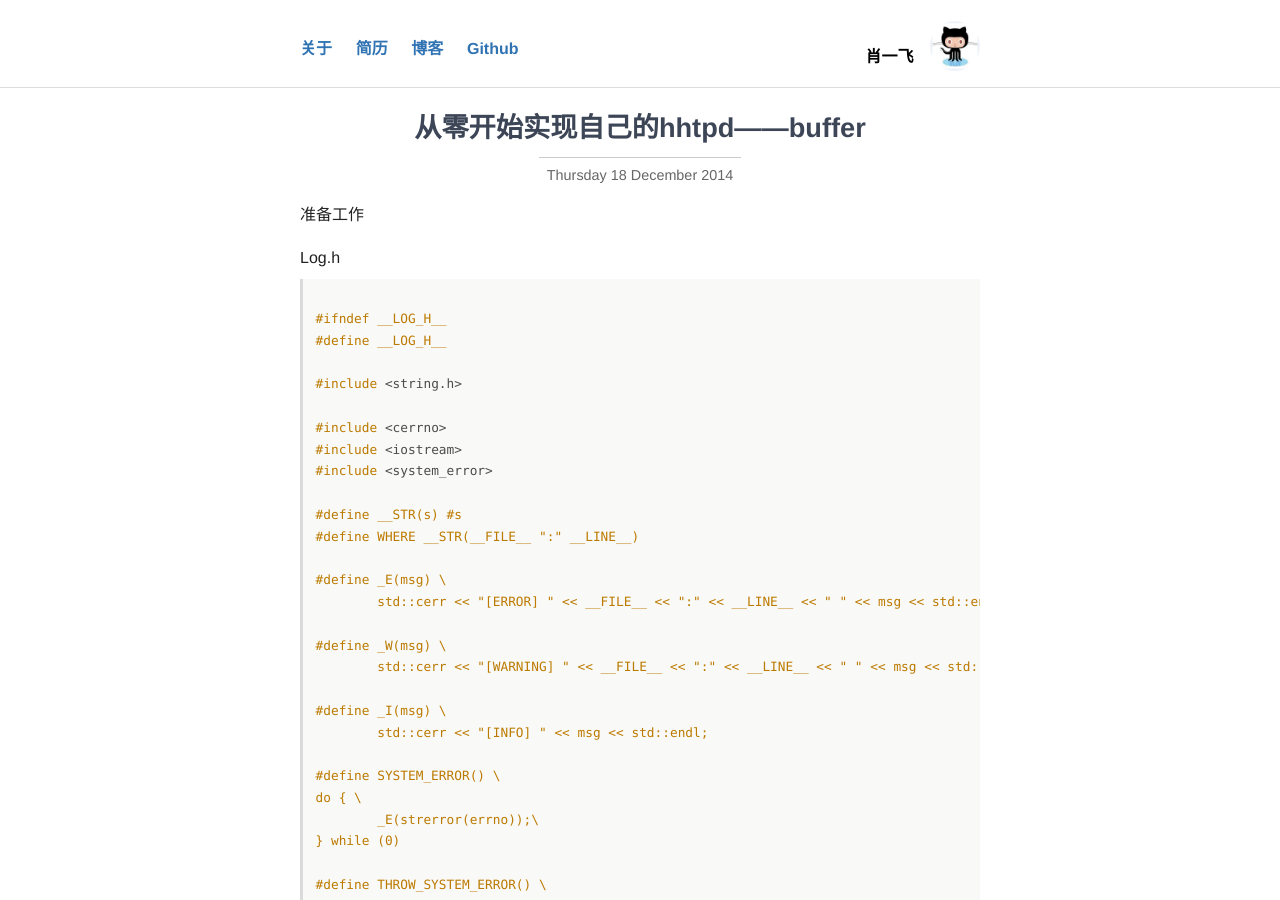
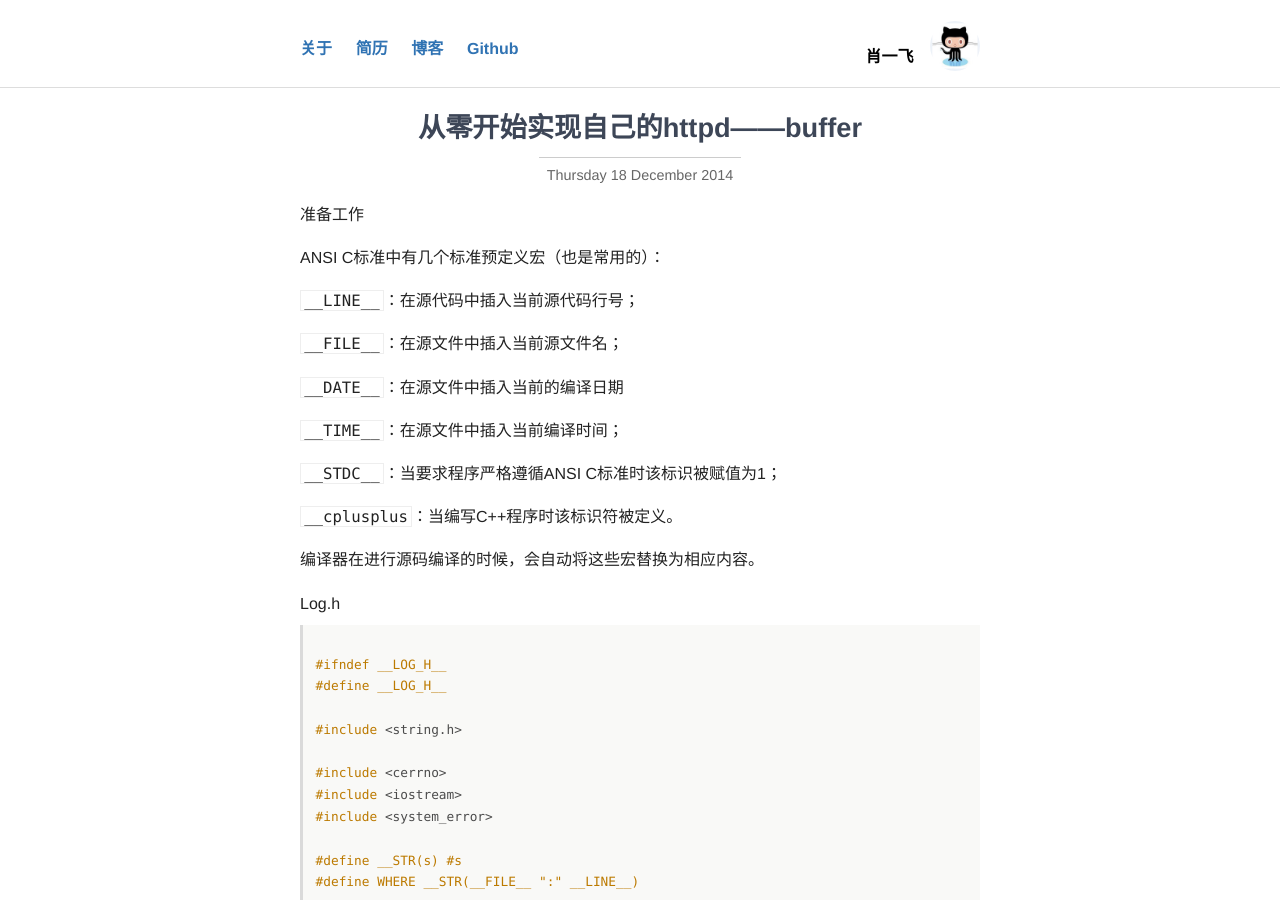
Before and after one commit to xiaoyifeibupt/xiaoyifeibupt.github.io, a Jekyll site: the page built from _posts/2014-12-18-myhttpd-buffer.md, in a window 1280 px wide and 900 px high. Built offline with Jekyll 4.4.1, drawn with Linux system fonts in a browser that asks for light colours; Markdown is read by kramdown in place of the engine named in the settings; comment, search, counter and statistics services are not loaded.

Commit message:
Update 2014-12-18-myhttpd-buffer.md

```diff
--- a/_posts/2014-12-18-myhttpd-buffer.md
+++ b/_posts/2014-12-18-myhttpd-buffer.md
@@ -1,10 +1,27 @@
 ---
 layout: post
-title:  从零开始实现自己的hhtpd——buffer
+title:  从零开始实现自己的httpd——buffer
 categories: [http]
 ---
 
 准备工作
+
+ANSI C标准中有几个标准预定义宏（也是常用的）：
+
+`__LINE__`：在源代码中插入当前源代码行号；
+
+`__FILE__`：在源文件中插入当前源文件名；
+
+`__DATE__`：在源文件中插入当前的编译日期
+
+`__TIME__`：在源文件中插入当前编译时间；
+
+`__STDC__`：当要求程序严格遵循ANSI C标准时该标识被赋值为1；
+
+`__cplusplus`：当编写C++程序时该标识符被定义。
+
+编译器在进行源码编译的时候，会自动将这些宏替换为相应内容。
+
 
 Log.h
 
```
Also changed, not shown: other parts of _posts/2014-12-18-myhttpd-buffer.md (+1 -1 lines).
